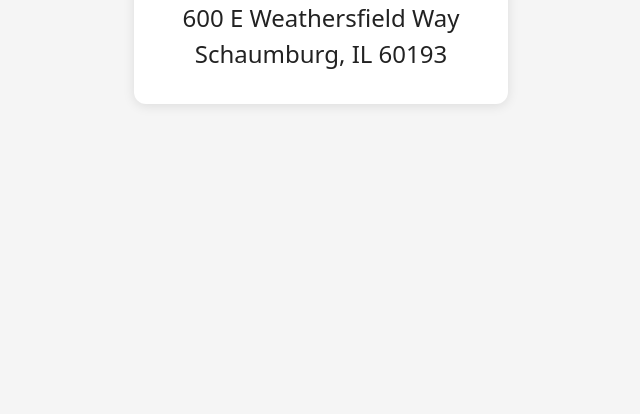
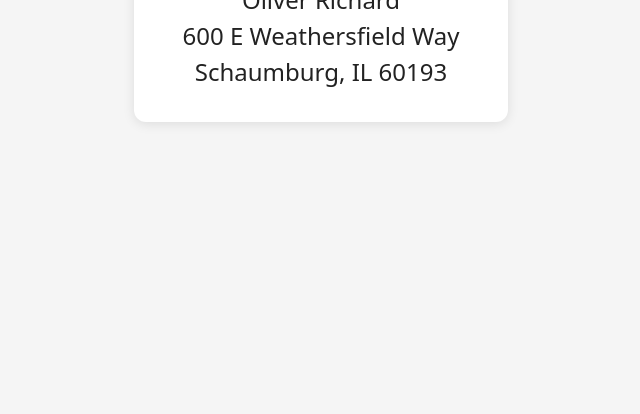
Before and after one commit to Oliver2573/ebay-address, a plain HTML site: page index.html in a window 1280 px wide. Shown: the part 386-800 px from the top of the page, without its empty margins (319-959 px from the left). Drawn offline with Linux system fonts and the light colour scheme.

Commit message:
Add name

```diff
--- a/index.html
+++ b/index.html
@@ -14,7 +14,7 @@ address{font-style:normal;font-size:1.5rem;line-height:1.5}
 <body>
 <div class="card">
 <h1>Shipping Address</h1>
-<address>600 E Weathersfield Way<br>Schaumburg, IL 60193</address>
+<address>Oliver Richard<br>600 E Weathersfield Way<br>Schaumburg, IL 60193</address>
 </div>
 </body>
 </html>
```
